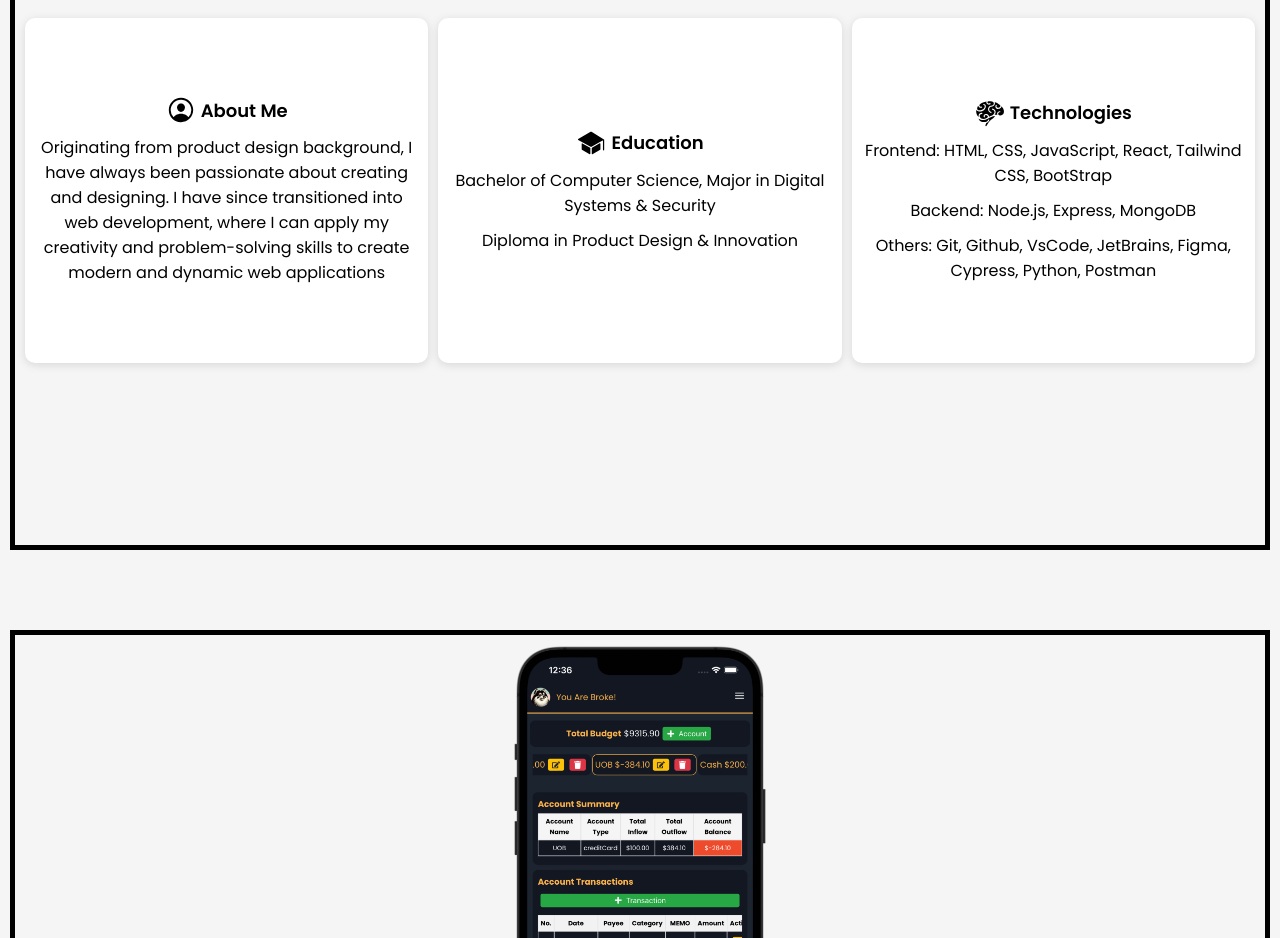
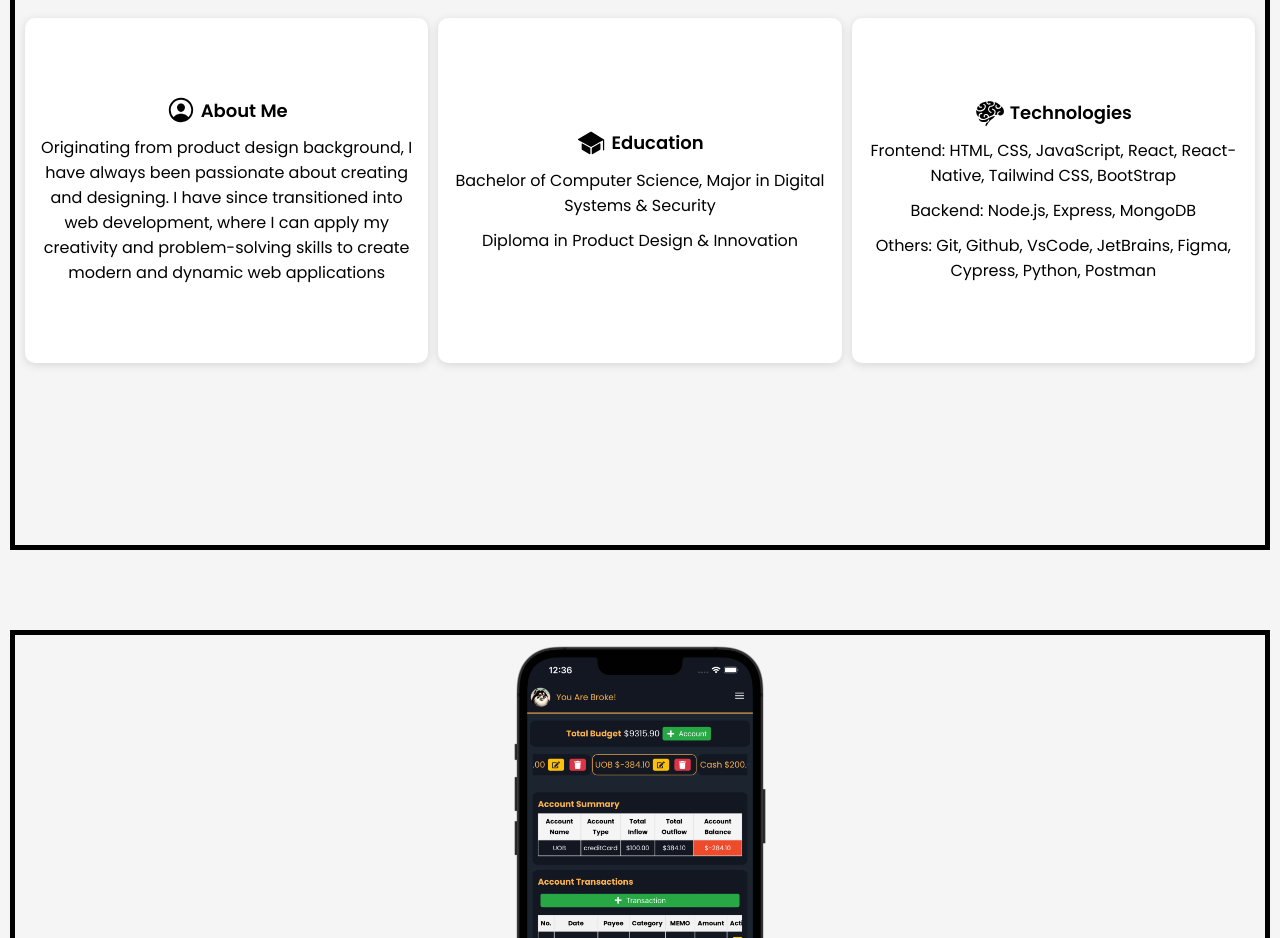
Before and after one commit to TarokoDev/ANSM-Portfolio, a React (Vite) app in the folder frontend/: page / in a window 1280 px wide. Shown: the part 1040-1978 px from the top of the page. Built offline with nearby package versions, Linux system fonts and the light colour scheme.

Commit message:
Update About.jsx

```diff
--- a/frontend/src/components/pages/about/About.jsx
+++ b/frontend/src/components/pages/about/About.jsx
@@ -42,8 +42,8 @@ export default function About() {
                     </div>
                     <div className={styles.description}>
                         <div>
-                            Frontend: HTML, CSS, JavaScript, React, Tailwind
-                            CSS, BootStrap
+                            Frontend: HTML, CSS, JavaScript, React,
+                            React-Native, Tailwind CSS, BootStrap
                         </div>
                         <div>Backend: Node.js, Express, MongoDB</div>
                         <div>
```
